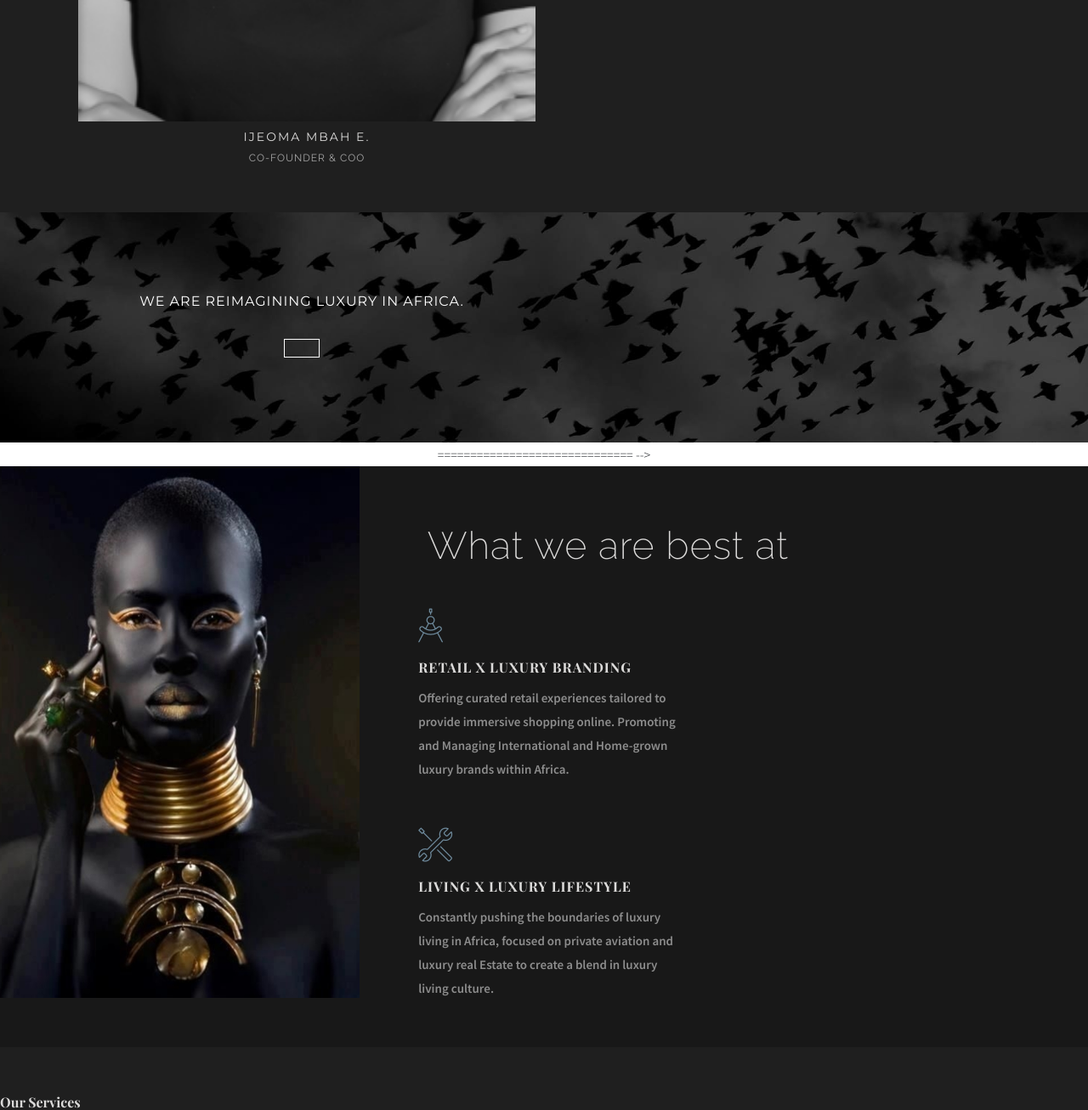
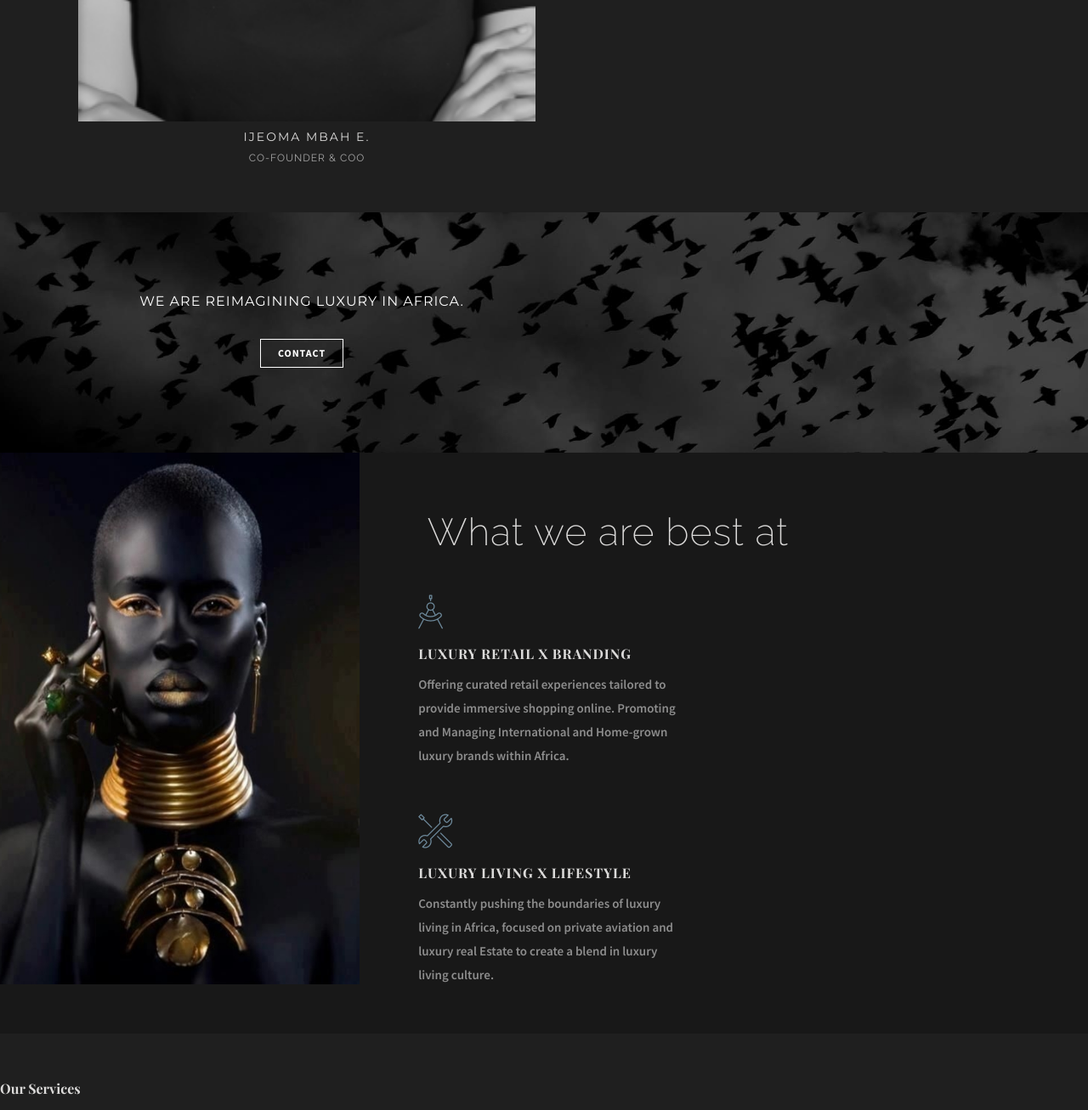
Before and after one commit to ChukwumaA/eandel, a Django app: page / in a window 1280 px wide. Shown: the part 4196-5503 px from the top of the page at 85% size. Run offline with Django 3.2, Linux system fonts and the light colour scheme; some libraries are stand-ins or nearby versions; some web fonts are replaced.

Commit message:
Update index.html

```diff
--- a/eandel/templates/pages/index.html
+++ b/eandel/templates/pages/index.html
@@ -298,7 +298,7 @@
 
                   </div>
 
-                  <a href="#contact" class="btn btn-home hvr-bounce-to-right-white"></a>
+                  <a href="#contact" class="btn btn-home hvr-bounce-to-right-white">CONTACT</a>
 
                 </div>
 
@@ -318,7 +318,6 @@
   <!-- =========================
   What we do, i cut this and put it in my notes, with a softcopy on google keep
   ============================== -->
-    ============================== -->
   <section class=" services cr-bg-color" id="services-1">
 
     <!-- /END SERVICE SECTION HEADER -->
@@ -338,7 +337,7 @@
                 <i class="icon-circle-compass"></i>
               </div>
               <div class="int-title text-uppercase">
-                Retail x Luxury Branding
+                Luxury Retail x Branding
               </div>
               <div class="desc">
                 Offering curated retail experiences tailored to provide immersive shopping online.
@@ -352,7 +351,7 @@
                 <i class="icon-tools-2"></i>
               </div>
               <div class="int-title text-uppercase">
-                Living x Luxury Lifestyle
+                Luxury Living x Lifestyle
               </div>
               <div class="desc">
                 Constantly pushing the boundaries of luxury living in Africa, focused on private aviation and luxury real Estate
```
